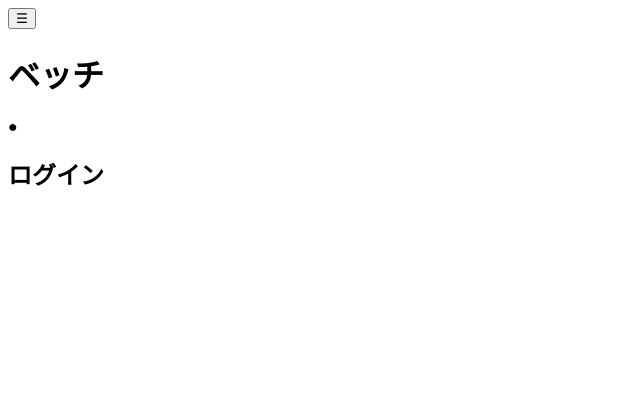
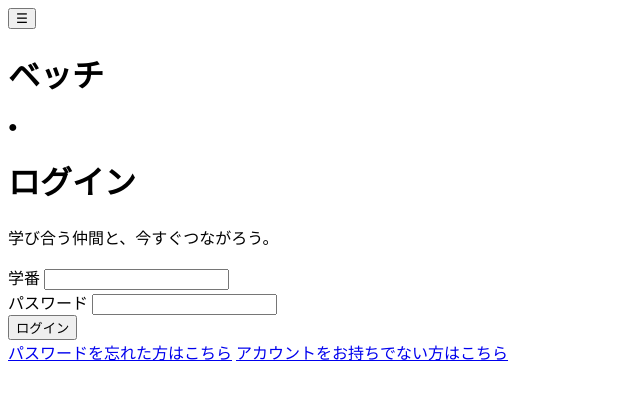
Before and after one commit to n2kojou7ly-star/betchi, a Flask app: page /login in a window 1280 px wide. Shown: the top 400 px of the page, without its empty margins (0-640 px from the left). Run offline with Flask 3, Linux system fonts and the light colour scheme.

Commit message:
ログイン処理とDB接続とかとはるのcssを追加

```diff
--- a/app.py
+++ b/app.py
@@ -1,4 +1,6 @@
 from flask import Flask, render_template, redirect, url_for, session, request
+from werkzeug.security import check_password_hash
+import db
 
 app = Flask(__name__)
 app.secret_key = "betchi-dev-key"
@@ -24,8 +26,16 @@ def student():
 def teacher():
     return render_template('teacher.html')
 
-@app.route('/login')
+@app.route('/login', methods=['GET', 'POST'])
 def login():
+    if request.method == 'POST':
+        student_id = request.form['student_id']
+        password = request.form['password']
+        user = db.get_user_by_id(student_id)
+        if user and check_password_hash(user['password_hash'], password):
+            session['student_id'] = student_id
+            return redirect(url_for('role'))
+        return render_template('login.html', error='学番かパスワードが違います')
     return render_template('login.html')
 
 @app.route('/signup')
--- /dev/null
+++ b/db.py
@@ -0,0 +1,31 @@
+import sqlite3
+
+DB_PATH = "betchi.db"
+
+def get_conn():
+    conn = sqlite3.connect(DB_PATH)
+    conn.row_factory = sqlite3.Row
+    conn.execute("PRAGMA foreign_keys = ON")
+    return conn
+
+def get_user_by_id(student_id):
+    conn = get_conn()
+    row = conn.execute(
+        "SELECT * FROM users WHERE student_id = ?", (student_id,)
+    ).fetchone()
+    conn.close()
+    return row
+
+def get_all_subjects():
+    conn = get_conn()
+    rows = conn.execute("SELECT * FROM subjects ORDER BY subject_id").fetchall()
+    conn.close()
+    return rows
+
+def get_teaching_subject_ids(student_id):
+    conn = get_conn()
+    rows = conn.execute(
+        "SELECT subject_id FROM teaching_subjects WHERE student_id = ?", (student_id,)
+    ).fetchall()
+    conn.close()
+    return [r["subject_id"] for r in rows]
--- a/static/css/style.css
+++ b/static/css/style.css
@@ -1,4 +1,10 @@
 /* かとはる: signup */
 .signup-field-top {
+    display: flex;
+    flex-direction: column;
     align-items: flex-start;
 }
+
+.signup-field-top .signup-label {
+    margin-bottom: 4px;
+}
--- a/templates/login.html
+++ b/templates/login.html
@@ -1,6 +1,33 @@
 {% extends "base.html" %}
-{% block title %}ベッチ - ログイン{% endblock %}
 
+{# TODO: base.htmlの実際のblock名に合わせて "content" を修正する #}
 {% block content %}
-<h2>ログイン</h2>
+<div class="login-container">
+    <h1 class="login-title">ログイン</h1>
+    <p class="login-subtitle">学び合う仲間と、今すぐつながろう。</p>
+
+    {% if error %}
+    <p class="login-error">{{ error }}</p>
+    {% endif %}
+
+    <form class="login-form" action="/login" method="post">
+        <div class="login-field">
+            <label class="login-label" for="student_id">学番</label>
+            <input class="login-input" type="text" id="student_id" name="student_id" required>
+        </div>
+
+        <div class="login-field">
+            <label class="login-label" for="password">パスワード</label>
+            <input class="login-input" type="password" id="password" name="password" required>
+        </div>
+
+        <button class="login-submit" type="submit">ログイン</button>
+    </form>
+
+    <div class="login-links">
+        {# TODO: パスワード再発行機能は未実装 #}
+        <a class="login-link" href="#">パスワードを忘れた方はこちら</a>
+        <a class="login-link" href="/signup">アカウントをお持ちでない方はこちら</a>
+    </div>
+</div>
 {% endblock %}
```
Also changed, not shown: create_users.py (added, +18 -0 lines).
